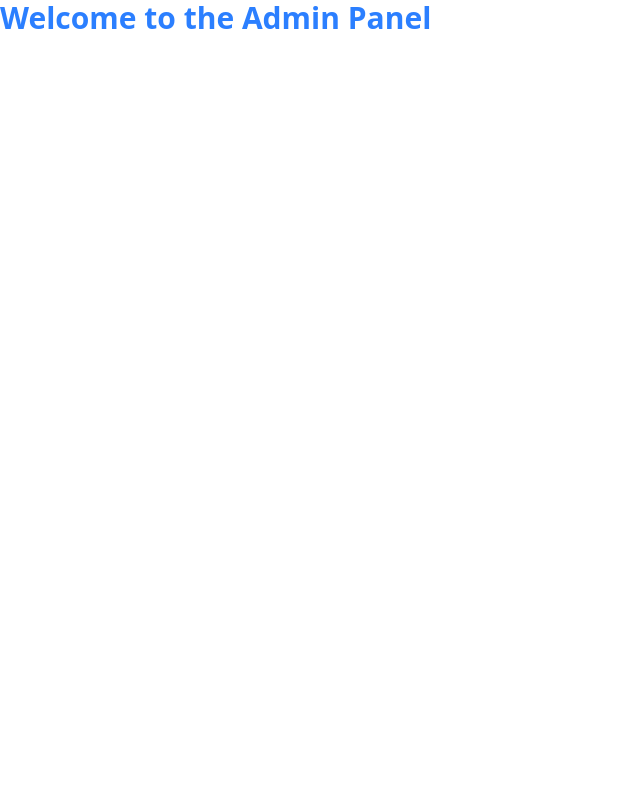
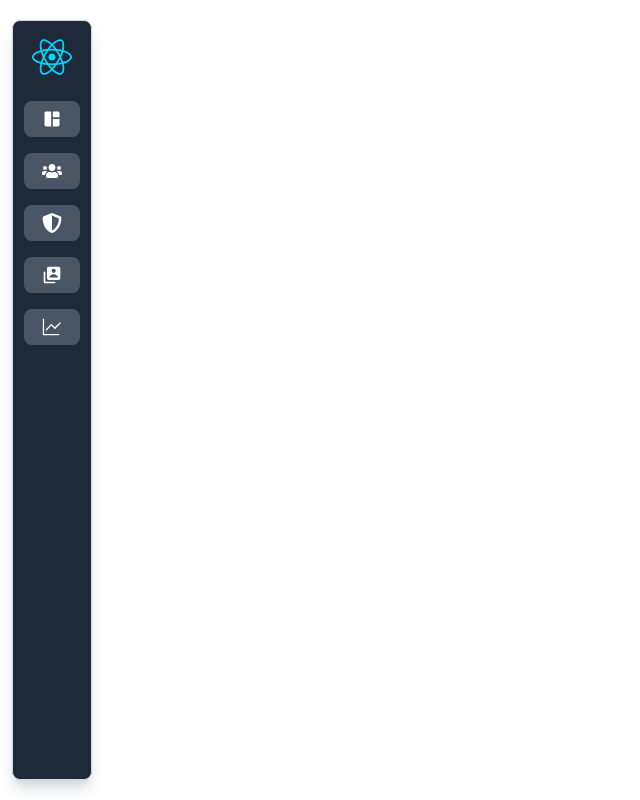
Before and after one commit to Alejo-P/doctools-admin-panel, a React (Vite) app: page / in a window 1280 px wide. Shown: the whole page, without its empty margins (0-640 px from the left). Built offline with nearby package versions, Linux system fonts and the light colour scheme.

Commit message:
feat: agregar componentes de barra lateral y avatar de usuario, actualizar dependencias

```diff
--- a/package.json
+++ b/package.json
@@ -11,10 +11,13 @@
   },
   "dependencies": {
     "@tailwindcss/vite": "^4.1.11",
+    "axios": "^1.11.0",
     "framer-motion": "^12.23.12",
+    "lucide-react": "^0.539.0",
     "react": "^19.1.0",
     "react-avatar": "^5.0.4",
     "react-dom": "^19.1.0",
+    "react-icons": "^5.5.0",
     "react-tooltip": "^5.29.1",
     "tailwind-scrollbar": "^4.0.2",
     "tailwindcss": "^4.1.11"
--- a/src/App.jsx
+++ b/src/App.jsx
@@ -1,14 +1,56 @@
 import { useState } from 'react'
 import './App.css'
+import { Tooltip as ReactTooltip } from 'react-tooltip';
+import SideBarItem from './components/SideBarItem';
+import Logo from './assets/react.svg';
+
+import { FaUsers } from "react-icons/fa";
+import { FaShieldAlt } from "react-icons/fa";
+import { BiSolidUserAccount } from "react-icons/bi";
+import { MdSpaceDashboard } from "react-icons/md";
+import { GoGraph } from "react-icons/go";
 
 function App() {
-  const [count, setCount] = useState(0)
+  const [isDark, setIsDark] = useState(true)
+  const [isHovered, setIsHovered] = useState(false)
+
+  const menuItems = [
+    { icon: MdSpaceDashboard, label: 'Dashboard' },
+    { icon: FaUsers, label: 'Usuarios' },
+    { icon: FaShieldAlt, label: 'Roles' },
+    { icon: BiSolidUserAccount, label: 'Avatares' },
+    { icon: GoGraph, label: 'Estadísticas' },
+  ];
 
   return (
-    <>
-      <h1 className='text-3xl font-bold text-blue-500'>Welcome to the Admin Panel</h1>
-    </>
-  )
+    <div
+      onMouseEnter={() => setIsHovered(true)}
+      onMouseLeave={() => setIsHovered(false)}
+      className={`absolute top-5 left-3 h-[calc(100%-40px)]
+        flex items-center flex-col
+        ${isHovered ? 'w-45' : 'w-20'}
+        shadow-lg z-50 border shadow-gray-300
+        ${isDark ? 'bg-gray-800 text-white border-gray-300' : 'bg-gray-200 text-gray-900 border-gray-400'}
+        rounded-lg p-2 overflow-y-auto scrollbar-thumb-rounded-full scrollbar-track-rounded-full scrollbar transition-all duration-300
+      `}
+    >
+      {/* Logo */}
+      <div className="p-2 mb-2">
+        <img src={Logo} alt="React Logo" className="w-10 h-10" />
+      </div>
+
+      {/* Menú */}
+      {menuItems.map((item, index) => (
+        <SideBarItem
+          key={index}
+          icon={item.icon}
+          label={item.label}
+          isHovered={isHovered}
+          isDark={isDark}
+        />
+      ))}
+    </div>
+  );
 }
 
 export default App
--- /dev/null
+++ b/src/components/SideBarItem.jsx
@@ -0,0 +1,28 @@
+import React from 'react'
+import { motion } from 'framer-motion';
+
+const SideBarItem = ({ icon: Icon, label, isHovered, isDark }) => {
+  return (
+    <motion.div
+      className={`flex justify-center rounded-lg p-2 mt-2 mb-2 transition-all duration-300 cursor-pointer
+        ${isDark ? 'bg-gray-600 text-white border-gray-800' : 'bg-gray-300 text-gray-900 border-gray-400'}
+        ${isHovered ? 'w-40' : 'w-14'}
+      `}
+      whileHover={{ scale: 1.05 }}
+    >
+      <Icon className="w-5 h-5" />
+      {isHovered && (
+        <motion.span
+          className="ml-2 whitespace-nowrap overflow-hidden"
+          initial={{ opacity: 0 }}
+          animate={{ opacity: 1 }}
+          exit={{ opacity: 0 }}
+        >
+          {label}
+        </motion.span>
+      )}
+    </motion.div>
+  );
+}
+
+export default SideBarItem
--- /dev/null
+++ b/src/components/UserAvatar.jsx
@@ -0,0 +1,93 @@
+import React from 'react'
+import Avatar from "react-avatar";
+import { FaPen } from "react-icons/fa";
+import { Tooltip as ReactTooltip } from 'react-tooltip';
+
+const UserAvatar = ({
+    user,
+    isDark,
+    onClick,
+    isLoading = false,
+    round = true,
+    size = 50,
+    maxInitials = 2,
+    placeTooltip = 'top',
+}) => {
+    const handleAvatarModal = () => {
+        if (isLoading) return;
+        onClick && onClick(user);
+    }
+    return (
+        <div
+            className={`
+                rounded-full border-2 flex items-center justify-center relative group
+                ${isDark ? 'bg-gray-800' : 'bg-gray-100'}
+                ${isLoading ? 'animate-pulse cursor-not-allowed' : ''}
+                ${onClick ? 'hover:bg-gray-200 hover:scale-110 cursor-pointer' : ''}
+                transition-transform duration-300 ease-in-out
+                ${isDark
+                    ? 'border-gray-600 shadow-md shadow-black/40'
+                    : 'border-gray-300 shadow-md shadow-gray-400/50'
+                }
+                ring-1 ring-offset-1 ${isDark ? 'ring-white/20' : 'ring-black/10'}
+            `}
+            data-tooltip-id={`profile ${user?.id}`}
+            data-tooltip-content={`${isLoading ? 'Cargando...' : `Perfil de ${user?.name || "N/A"}`}`}
+            onClick={handleAvatarModal}
+        >
+            <Avatar
+                src={user?.avatar?.url || ''}
+                name={user?.name || "N/A"}
+                round={round}
+                alt={`Perfil de ${user?.name || "N/A"}`}
+                title={`Perfil de ${user?.name || "N/A"}`}
+                size={size}
+                maxInitials={maxInitials}
+                color={isDark ? '#2D3748' : '#F7FAFC'}
+                fgColor={isDark ? '#fff' : '#2D3748'}
+                className="font-bold text-lg transition-all duration-300"
+                style={{ padding: 0 }}
+            />
+            {/* Icono de editar */}
+            {
+                onClick ? (
+                    <div className={`
+                        absolute bottom-0 right-0 w-5 h-5 rounded-full border-2 flex items-center justify-center
+                        ${isDark
+                            ? 'bg-gray-700 border-gray-500 shadow-md shadow-black/30 text-white'
+                            : 'bg-white border-gray-300 shadow-md shadow-gray-400/30 text-gray-700'
+                        }
+                        transition-all duration-300 ease-in-out
+                        ring-1 ring-offset-1 ${isDark ? 'ring-white/20' : 'ring-black/10'}
+                        ${isLoading ? 'animate-pulse cursor-not-allowed' : ''}
+                    `}>
+                        <FaPen className={`
+                            text-[10px]
+                            transition-transform duration-300 ease-in-out
+                            group-hover:rotate-15
+                        `}/>
+                    </div>
+                ) : (
+                    <div className={`
+                        absolute bottom-0 right-0 w-4 h-4 rounded-full border-2 flex items-center justify-center
+                        ${isDark
+                            ? 'bg-gray-700 border-gray-500 shadow-md shadow-black/30 text-white'
+                            : 'bg-white border-gray-300 shadow-md shadow-gray-400/30 text-gray-700'
+                        }
+                        transition-all duration-300 ease-in-out
+                        ring-1 ring-offset-1 ${isDark ? 'ring-white/20' : 'ring-black/10'}
+                        ${isLoading ? 'animate-pulse cursor-not-allowed' : ''}
+                    `}>
+                        <div className={`
+                            w-2 h-2 rounded-full
+                            ${user?.is_connected ? 'bg-green-500' : 'bg-gray-500'}
+                        `}/>
+                    </div>
+                )
+            }
+            <ReactTooltip id={`profile ${user?.id}`} place={placeTooltip} effect="solid" />
+        </div>
+    )
+}
+
+export default UserAvatar
```
Also changed, not shown: 1 other file (tests, documents, lock files or other folders).
